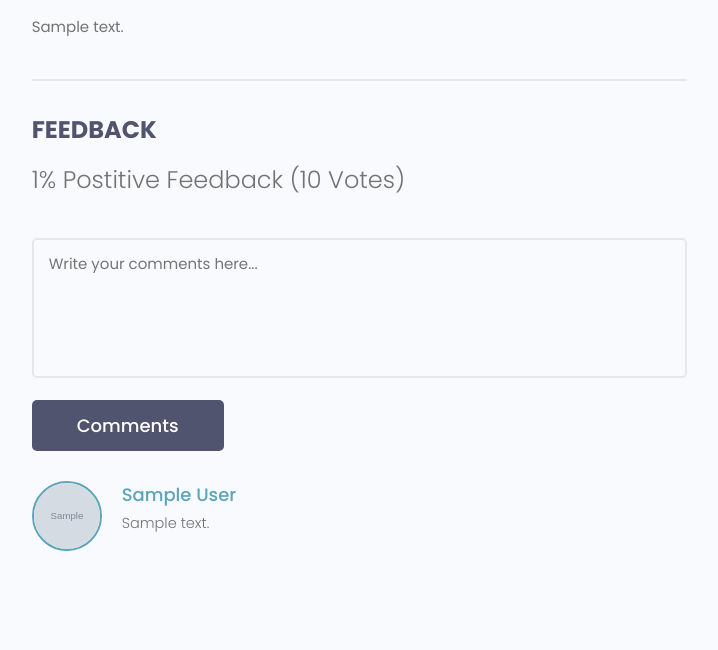
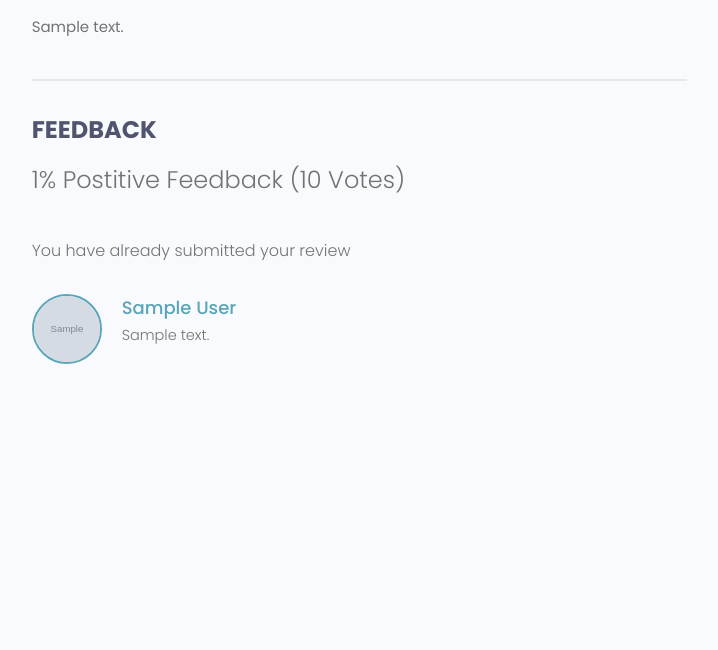
Before and after one commit to cdosorio/Django-2022, a Django app: page /projects/project/00000000-0000-0000-0000-000000000001 in a window 1280 px wide. Shown: the part 696-1346 px from the top of the page, without its empty margins (465-1183 px from the left). After the commit the page ends 1060 px from the top, so only its background shows below. Run offline with Django 4.2, Linux system fonts and the light colour scheme; a user stored in the database is signed in; tables that the repository leaves empty hold one stand-in row (values such as "Sample post"); grey boxes marked "Sample" are stand-in pictures; some libraries are stand-ins or nearby versions.

Commit message:
Added review and voting form

```diff
--- a/projects/forms.py
+++ b/projects/forms.py
@@ -1,6 +1,6 @@
 from django.forms import ModelForm, widgets
 from django import forms
-from .models import Project
+from .models import Project, Review
 
 class ProjectForm(ModelForm):
     class Meta:
@@ -20,3 +20,20 @@ class ProjectForm(ModelForm):
 
         # self.fields['title'].widget.attrs.update(
         #     {'class': 'input', 'placeholder':'add title'})
+
+
+class ReviewForm(ModelForm):
+    class Meta:
+        model = Review
+        fields = ['value', 'body']
+
+        labels = {
+            'value': 'Place your vote',
+            'body': 'Add a comment with your vote'
+        }
+
+    def __init__(self, *args, **kwargs):
+        super(ReviewForm, self).__init__(*args, **kwargs)
+
+        for name, field in self.fields.items():
+            field.widget.attrs.update({'class': 'input'})
--- a/projects/models.py
+++ b/projects/models.py
@@ -20,8 +20,22 @@ class Project(models.Model):
         return self.title
 
     class Meta:
-        ordering = ['created']
+        ordering = ['-vote_ratio', '-vote_total', 'title']
 
+    @property
+    def reviewers(self):
+        queryset = self.review_set.all().values_list('owner__id', flat=True)
+        return queryset
+
+    @property
+    def getVoteCount(self):
+        reviews = self.review_set.all()
+        upVotes = reviews.filter(value='up').count()
+        totalVotes = reviews.count()
+        ratio = (upVotes / totalVotes)*100
+        self.vote_total = totalVotes
+        self.vote_ratio = ratio
+        self.save()
 
 class Review(models.Model):
     VOTE_TYPE = (
--- a/projects/templates/projects/single-project.html
+++ b/projects/templates/projects/single-project.html
@@ -40,22 +40,35 @@
                         Vote{{project.vote_total|pluralize:"s"}})
                     </h5>
 
-                    <form class="form" action="#" method="POST">
-                        <!-- Textarea -->
+                    {% if request.user.profile.id in project.reviewers %}
+                    <p>You have already submitted your review</p>
+
+                    {% elif request.user.profile == project.owner %}
+                    <p>You cannot review your own work</p>
+
+                    {% elif request.user.is_authenticated %}
+                    <form class="form" action="{% url 'project' project.id %}" method="POST">
+                        {% csrf_token %}
+                        {% for field in form %}
                         <div class="form__field">
-                            <label for="formInput#textarea">Comments: </label>
-                            <textarea class="input input--textarea" name="message" id="formInput#textarea"
-                                placeholder="Write your comments here..."></textarea>
+                            <label for="formInput#textarea">{{field.label}}</label>
+                            {{field}}
                         </div>
-                        <input class="btn btn--sub btn--lg" type="submit" value="Comments" />
+                        {% endfor %}
+                        <input class="btn btn--sub btn--lg" type="submit" value="Add Review" />
                     </form>
+
+                    {% else %}
+                    <a href="{% url 'login' %}?next={{request.path}}">Please login to leave a review</a>
+                    {% endif %}
+
                     <div class="commentList">
 
                         {% for review in project.review_set.all %}
                         {% if review.body %}
 
                         <div class="comment">
-                            <a href="{% url 'user-profile' review.owner.id %}">
+                            <a href="{% url 'user-profile' review.owner.id  %}">
                                 <img class="avatar avatar--md" src="{{review.owner.profile_image.url}}" alt="user" />
                             </a>
                             <div class="comment__details">
--- a/projects/views.py
+++ b/projects/views.py
@@ -1,9 +1,10 @@
 from ast import Try
 from django.shortcuts import render, redirect
 from django.contrib.auth.decorators import login_required
+from django.contrib import messages
 from projects.utils import paginateProjects, searchProjects
 from .models import Project
-from .forms import ProjectForm
+from .forms import ProjectForm, ReviewForm
 
 # Create your views here.
 def projects(request):
@@ -16,7 +17,19 @@ def projects(request):
 
 def project(request, pk):
     project = Project.objects.get(id=pk)
-    return render(request, 'projects/single-project.html', {'project': project})
+    form = ReviewForm()
+    if request.method == 'POST':
+        form = ReviewForm(request.POST)
+        review = form.save(commit=False)
+        review.project = project
+        review.owner = request.user.profile
+        review.save()
+        # due to property decorator, a parenthesis is not required
+        project.getVoteCount
+        messages.success(request, 'Your review was successfully submitted')
+        return redirect('project', pk=project.id)
+
+    return render(request, 'projects/single-project.html', {'project': project, 'form':form})
 
 
 @login_required(login_url="login")
--- a/users/templates/users/login_register.html
+++ b/users/templates/users/login_register.html
@@ -53,7 +53,7 @@
       <p>Hello Developer, Welcome Back!</p>
     </div>
 
-    <form action="{% url 'login' %}" method="post" class="form auth__form">
+    <form action="" method="post" class="form auth__form">
       {% csrf_token %}
       <!-- Input:Username -->
       <div class="form__field">
--- a/users/views.py
+++ b/users/views.py
@@ -13,7 +13,7 @@ def loginUser(request):
         return redirect('profiles')
 
     if request.method == 'POST':
-        username = request.POST['username']
+        username = request.POST['username'].lower()
         password = request.POST['password']
 
         try:
@@ -26,7 +26,8 @@ def loginUser(request):
         if user is not None:
             print('User logged in...')
             login(request, user)
-            return redirect('profiles')
+            # ternary operator
+            return redirect(request.GET['next'] if 'next' in request.GET else 'account')
         else:
             messages.error(request, 'Username OR password is wrong')
 
```
